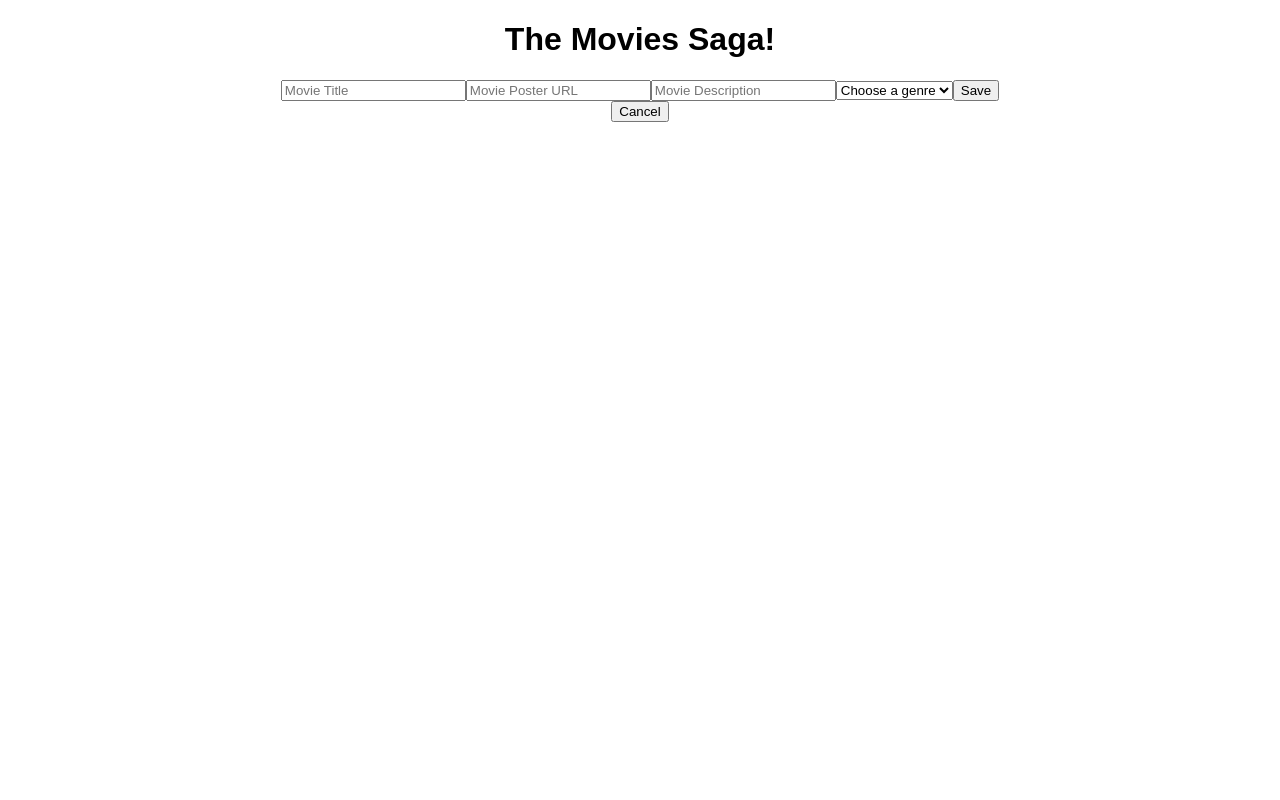
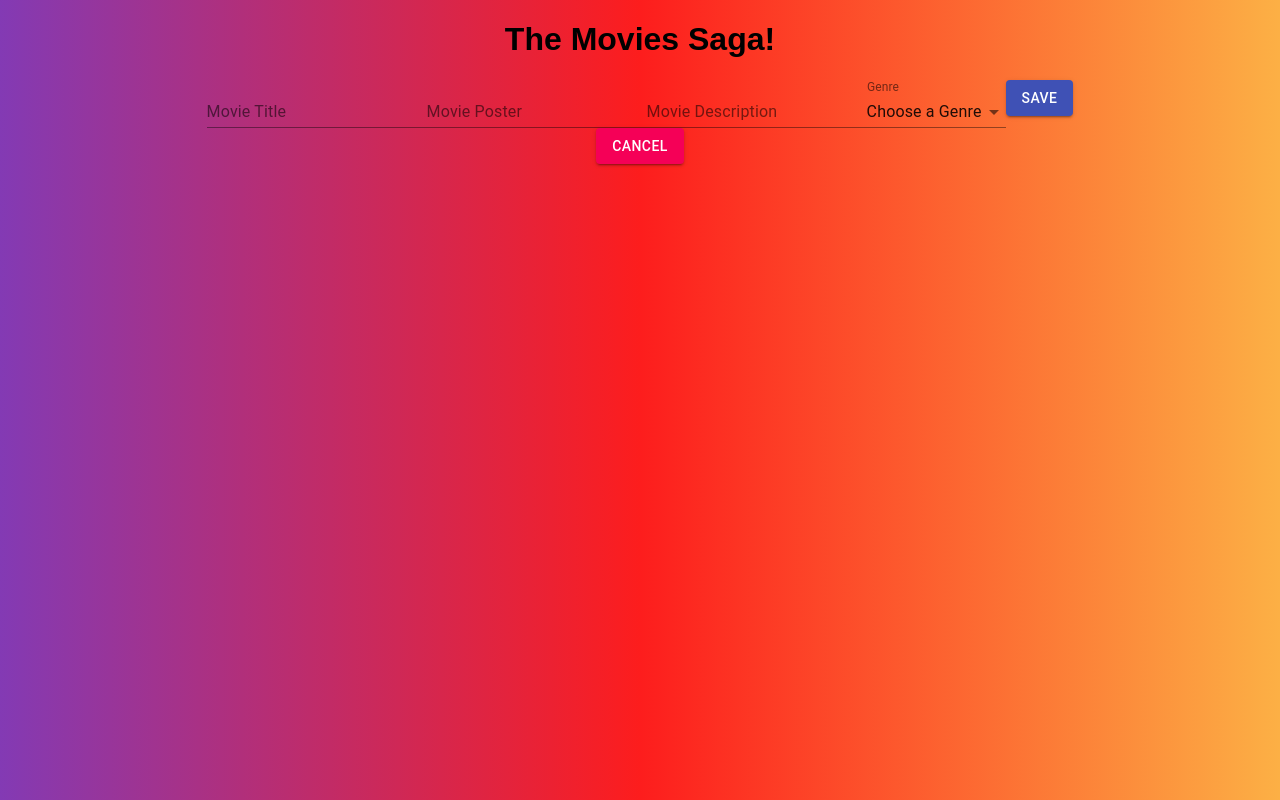
Before and after one commit to LucasHouska/weekend-movie-sagas, a React app: page /#/form in a window 1280 px wide. Built offline with nearby package versions, Linux system fonts and the light colour scheme.

Commit message:
Styled the bad boy up with MUI

```diff
--- a/src/components/App/App.css
+++ b/src/components/App/App.css
@@ -33,9 +33,20 @@ li {
 }
 
 .cards {
+  display:flex;
+  justify-content: space-between;
   margin: 10px;
 }
 
-.MuiCardMedia-media {
-  width: 250px;
+.movies {
+  display: flex;
+  justify-content: space-between;
 }
+
+body {
+  background: linear-gradient(90deg, rgba(131,58,180,1) 0%, rgba(253,29,29,1) 50%, rgba(252,176,69,1) 100%);
+}
+
+.InputLabel {
+  width: 100px;
+}
--- a/src/components/MovieForm/MovieForm.jsx
+++ b/src/components/MovieForm/MovieForm.jsx
@@ -1,13 +1,20 @@
 import { useDispatch } from 'react-redux';
 import { useState } from 'react';
-import {useHistory} from 'react-router-dom';
+import { useHistory } from 'react-router-dom';
+import { Button, TextField, Select, MenuItem, InputLabel, FormControl } from '@material-ui/core';
 
 function MovieForm() {
 
     const dispatch = useDispatch();
     const history = useHistory();
 
-    const [newMovie, setNewMovie] = useState({})
+    const [newMovie, setNewMovie] = useState({
+        title: '',
+        poster: '',
+        description: '',
+        genre: ''
+    });
+    const [value, setValue] = useState('Genre')
 
     const handleSubmit = (event) => {
         event.preventDefault();
@@ -21,28 +28,34 @@ function MovieForm() {
     return (
         <>
             <form onSubmit={handleSubmit}>
-                <input type='text' placeholder='Movie Title' onChange={(event) => { setNewMovie({...newMovie, title: event.target.value})}} />
-                <input type='text' placeholder='Movie Poster URL' onChange={(event) => { setNewMovie({...newMovie, poster: event.target.value})}} />
-                <input type='text' placeholder='Movie Description' onChange={(event) => { setNewMovie({...newMovie, description: event.target.value})}} />
-                <select required name='genre' id="genre" onChange={(event) => { setNewMovie({...newMovie, genre_id: event.target.value})}}>
-                    <option>Choose a genre</option>
-                    <option value='1'>Adventure</option>klo b
-                    <option value='2'>Animated</option>
-                    <option value='3'>Biographical</option>
-                    <option value='4'>Comedy</option>
-                    <option value='5'>Disaster</option>
-                    <option value='6'>Drama</option>
-                    <option value='7'>Epic</option>
-                    <option value='8'>Fantasy</option>
-                    <option value='9'>Musical</option>
-                    <option value='10'>Romantic</option>
-                    <option value='11'>Science Fiction</option>
-                    <option value='12'>Space-Opera</option>
-                    <option value='13'>Superhero</option>
-                </select>
-                <input type='submit' value='Save' />
+                <TextField id="standard-basic" label="Movie Title" onChange={(event) => { setNewMovie({ ...newMovie, title: event.target.value }) }} />
+                {/* <input type='text' placeholder='Movie Title' onChange={(event) => { setNewMovie({...newMovie, title: event.target.value})}} /> */}
+                <TextField id="standard-basic" label="Movie Poster" onChange={(event) => { setNewMovie({ ...newMovie, poster: event.target.value }) }} />
+                {/* <input type='text' placeholder='Movie Poster URL' onChange={(event) => { setNewMovie({...newMovie, poster: event.target.value})}} /> */}
+                <TextField id="standard-basic" label="Movie Description" onChange={(event) => { setNewMovie({ ...newMovie, description: event.target.value }) }} />
+                {/* <input type='text' placeholder='Movie Description' onChange={(event) => { setNewMovie({ ...newMovie, description: event.target.value }) }} /> */}
+                <FormControl style={{minWidth: 100}}>
+                    <InputLabel id='InputLabel'>Genre</InputLabel>
+                    <Select value={newMovie.genre_id} defaultValue={0} required name='genre' id="genre" onChange={(event) => { setNewMovie({ ...newMovie, genre_id: event.target.value }) }}>
+                        <MenuItem value={0}>Choose a Genre</MenuItem>
+                        <MenuItem value={1}>Adventure</MenuItem>
+                        <MenuItem value='2'>Animated</MenuItem>
+                        <MenuItem value='3'>Biographical</MenuItem>
+                        <MenuItem value='4'>Comedy</MenuItem>
+                        <MenuItem value='5'>Disaster</MenuItem>
+                        <MenuItem value='6'>Drama</MenuItem>
+                        <MenuItem value='7'>Epic</MenuItem>
+                        <MenuItem value='8'>Fantasy</MenuItem>
+                        <MenuItem value='9'>Musical</MenuItem>
+                        <MenuItem value='10'>Romantic</MenuItem>
+                        <MenuItem value='11'>Science Fiction</MenuItem>
+                        <MenuItem value='12'>Space-Opera</MenuItem>
+                        <MenuItem value='13'>Superhero</MenuItem>
+                    </Select>
+                </FormControl>
+                <Button variant="contained" color="primary" type='submit'>Save</Button>
             </form>
-            <button onClick={()=> {history.push('/')}}>Cancel</button>
+            <Button variant="contained" color="secondary" onClick={() => { history.push('/') }}>Cancel</Button>
 
         </>
     )
--- a/src/components/MovieItem/MovieItem.jsx
+++ b/src/components/MovieItem/MovieItem.jsx
@@ -26,8 +26,8 @@ function MovieItem({ movie }) {
                 <CardActionArea>
                     <CardMedia
                         component="img"
-                        height="500"
-                        width="350"
+                        height="auto"
+                        width="auto"
                         image={movie.poster}
                         alt={movie.title}
                     />
--- a/src/components/MovieList/MovieList.jsx
+++ b/src/components/MovieList/MovieList.jsx
@@ -3,7 +3,7 @@ import { useDispatch, useSelector } from 'react-redux';
 import {useHistory} from 'react-router-dom';
 import './MovieList.css'
 import MovieItem from '../MovieItem/MovieItem';
-
+import { Button } from '@material-ui/core';
 function MovieList() {
 
     const dispatch = useDispatch();
@@ -18,7 +18,7 @@ function MovieList() {
 
     return (
         <main>
-            <button onClick={() => { history.push('/form') }}>Add a New Movie</button>
+            <Button variant="contained" color="link" onClick={() => { history.push('/form') }}>Add a New Movie</Button>
             <h1>MovieList</h1>
 
             <section className="movies">
```
